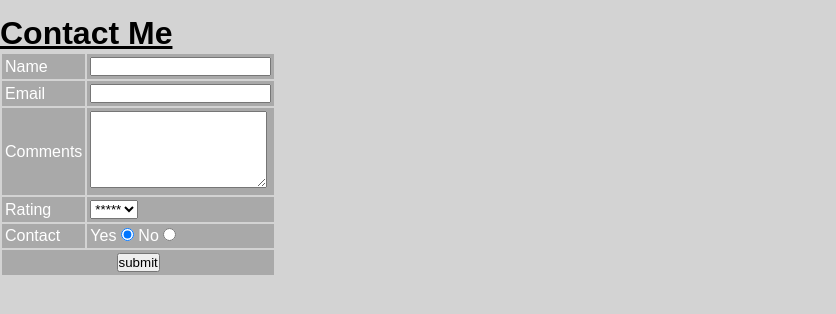
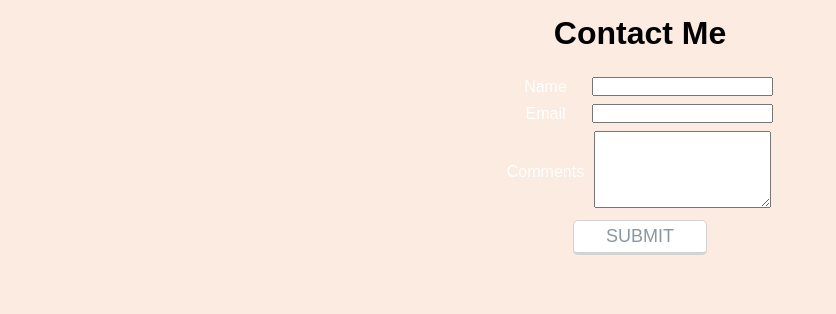
Before and after one commit to AmberlyR/finalproject, a plain HTML site: page Contact.html in a window 1280 px wide. Shown: the whole page, without its empty margins (0-836 px from the left). Drawn offline with Linux system fonts and the light colour scheme.

Commit message:
updated contact form css

```diff
--- a/Contact.html
+++ b/Contact.html
@@ -5,46 +5,33 @@
 <title>Contact Me</title>
 </head>
 
-<body>
+<body id="form-body">
 <div class="wrap">
 <h1>Contact Me</h1>
 <form action="script.html" method="post">
     <table>
      <tr>
         <td>Name</td>
-        <td><input type="text" name="customername" value=""></td>
+        <td><input type="text" id="name" name="customername" value=""></td>
     </tr>
 
      <tr>
         <td>Email</td>
-        <td><input type="text" name="customeremail" value=""></td>
+        <td><input type="text" id="email" name="customeremail" value=""></td>
     </tr>
 
     <tr>
         <td>Comments</td>
-        <td><textarea columns="50" rows="5" name="comments"></textarea></td>
+        <td><textarea id="comments" columns="50" rows="5" name="comments"></textarea></td>
     </tr>
 
     <tr>
-        <td>Rating</td>
-        <td><select name="rating">
-            <option value="5">*****</option>
-            <option value="4">****</option>
-            <option value="3">***</option>
-            <option value="2">**</option>
-            <option value="1">*</option>
-            </select></td>
+        <td colspan="2" align="center">
+        <button type="submit" id="submit" value="submit">SUBMIT</button>
     </tr>
-     <tr>
-        <td>Contact</td>
-        <td>Yes  <input type="radio" name="contact" value="yes"checked>
-            No   <input type="radio" name="contact" value="no"></td>
-    </tr>
-    <tr>
-        <td colspan="2" align="center"><input type="submit" value="submit"></td>
-      </tr>
-</table>
-</form>
+
+    </table>
+    </form>
     </div>
 </body>
 </html>
--- a/stylesheet.css
+++ b/stylesheet.css
@@ -3,11 +3,12 @@
 
 /* Main Elements */
             body {
-                background-color: lightgray;
+                text-align: center;
+                background-color: rgb(251, 235, 225);
                 margin: 15px auto;
                 font-family: sans-serif;}
 
-            h1, h2 {text-decoration: underline;
+            h1, h2 {text-decoration: none;
                 padding 10px;}
 
             header {
@@ -21,7 +22,6 @@
             section {
                 height: 200px;
                 width: 75%;
-                color: goldenrod;
                 float: left;}
 
             section > div {
@@ -29,6 +29,7 @@
                 width: 50%;
                 padding:10px;
                 box-sizing:border-box;
+                color: #8a97a0;
                 }
 
             aside {
@@ -37,17 +38,17 @@
                 padding:10px;
                 float: left;
                 box-sizing:border-box;
-                color: goldenrod;}
+                color: 8a97a0;}
 
             footer {
-                position: absolute;
+                position: fixed;
                 right: 0;
                 bottom: 0;
                 left: 0;
                 padding: 1rem;
                 clear: both;
                 text-align: center;
-                background-color: cadetblue;
+                background-color: lightgray;
                 color: white;
               }
 
@@ -69,12 +70,6 @@
 }
 
 
-tr, td {padding: 3px;
-            margin: 2px; }
-
-tr {color: white;
-        background-color: darkgray;}
-
 /* ---- Navigation ---- */
 
 .main-nav li {
@@ -88,7 +83,7 @@ tr {color: white;
 
 .main-nav a {
 	font-size: .95em;
-	color: #fff;
+	color: #8a97a0;
 	text-transform: uppercase;
     padding: 10px 15px;
 	display: inline-block;
@@ -97,19 +92,75 @@ tr {color: white;
 
 .main-nav a:hover {
 	opacity: 75%;
+}
 
 nav a:visited {
-    color: cadetblue;
+    color: lightgray;
     font-size: .95em; }
 
 
+/* =================================
+  Contact Page Styles
+==================================== */
+.wrap{
+    text-align: center;
+    width: 100%;
+    }
 
+form {
+  box-sizing: border-box;
+  display: inline-block;
+  max-width: 30%;
+  margin: 10px auto;
+  padding: 10px 20px;
+}
 
+/* figure out how to make this form look better....
+#name, #email, #comments {
+  border: none;
+  font-size: 16px;
+  height: auto;
+  margin: 0;
+  outline: 0;
+  padding: 5px;
+  width: 100%;
+  color: #8a97a0;
+  box-shadow: 0 1px 0 rgba(0,0,0,0.03) inset;
+  margin-bottom: 15px;
+}
+*/
 
+tr, td {
+    text-align: center;
+    padding: 3px;
+    margin: 2px;
+    color: white;
+    }
+
+button {
+  padding: 5px;
+  color: #8a97a0;
+  background-color: #fff;
+  font-size: 18px;
+  text-align: center;
+  font-style: normal;
+  border-radius: 5px;
+  width: 50%;
+  border: 1px solid lightgrey;
+  border-width: 1px 1px 3px;
+  box-shadow: 0 -1px 0 rgba(255,255,255,0.1) inset;
+  margin-bottom: 5px;
+}
 
 /* =================================
   Media Queries
 ==================================== */
+
+@media screen and (min-width: 480px) {
+
+  form {
+      max-width: 480px;}
+    }
 
 @media (min-width: 769px) {
 
@@ -127,4 +178,4 @@ nav a:visited {
 	.main-nav li {
 		display: inline-block;
         margin-right: 12px;
-	}
+    }}
```
Also changed, not shown: index.html (+2 -2 lines).
